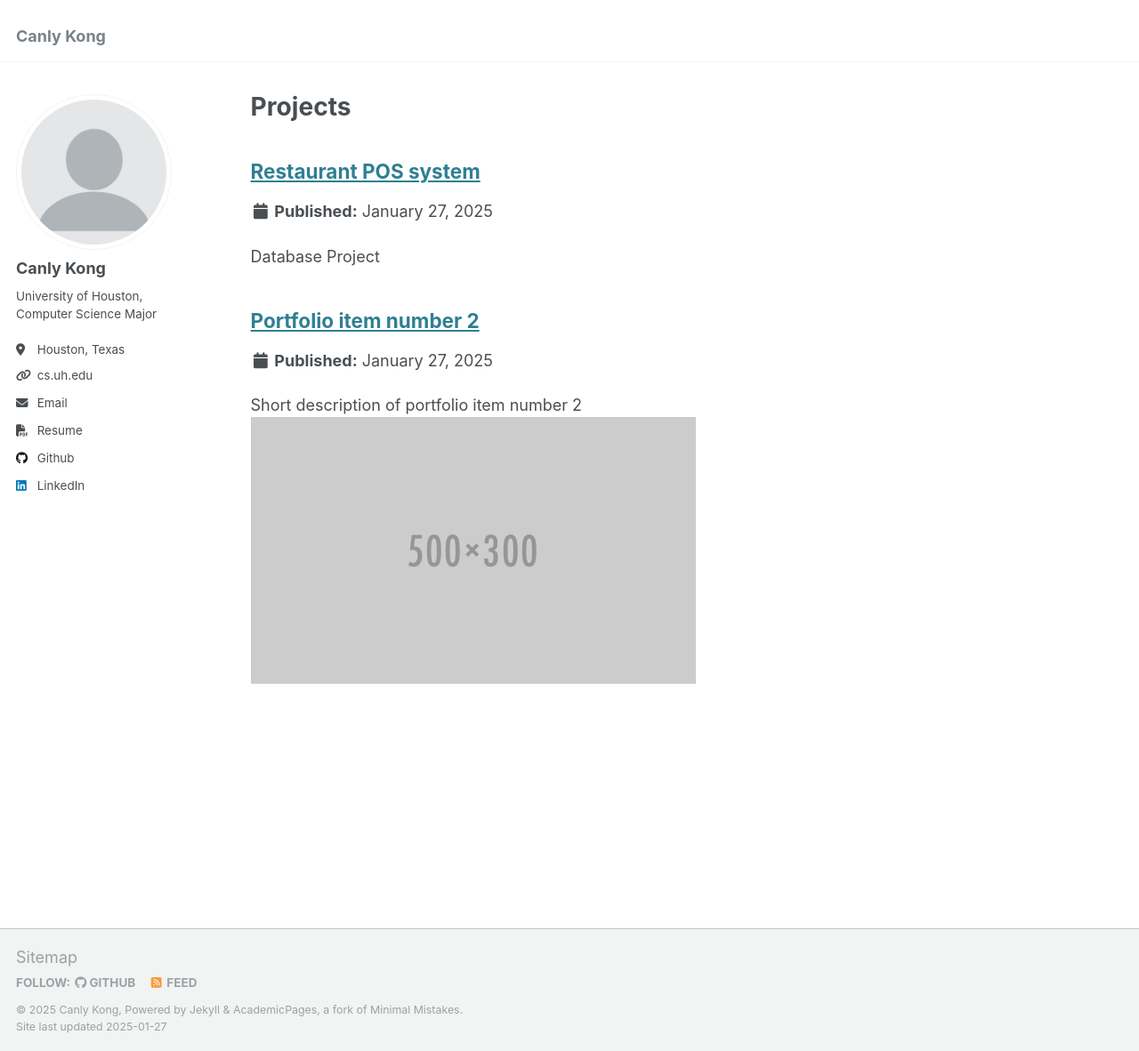
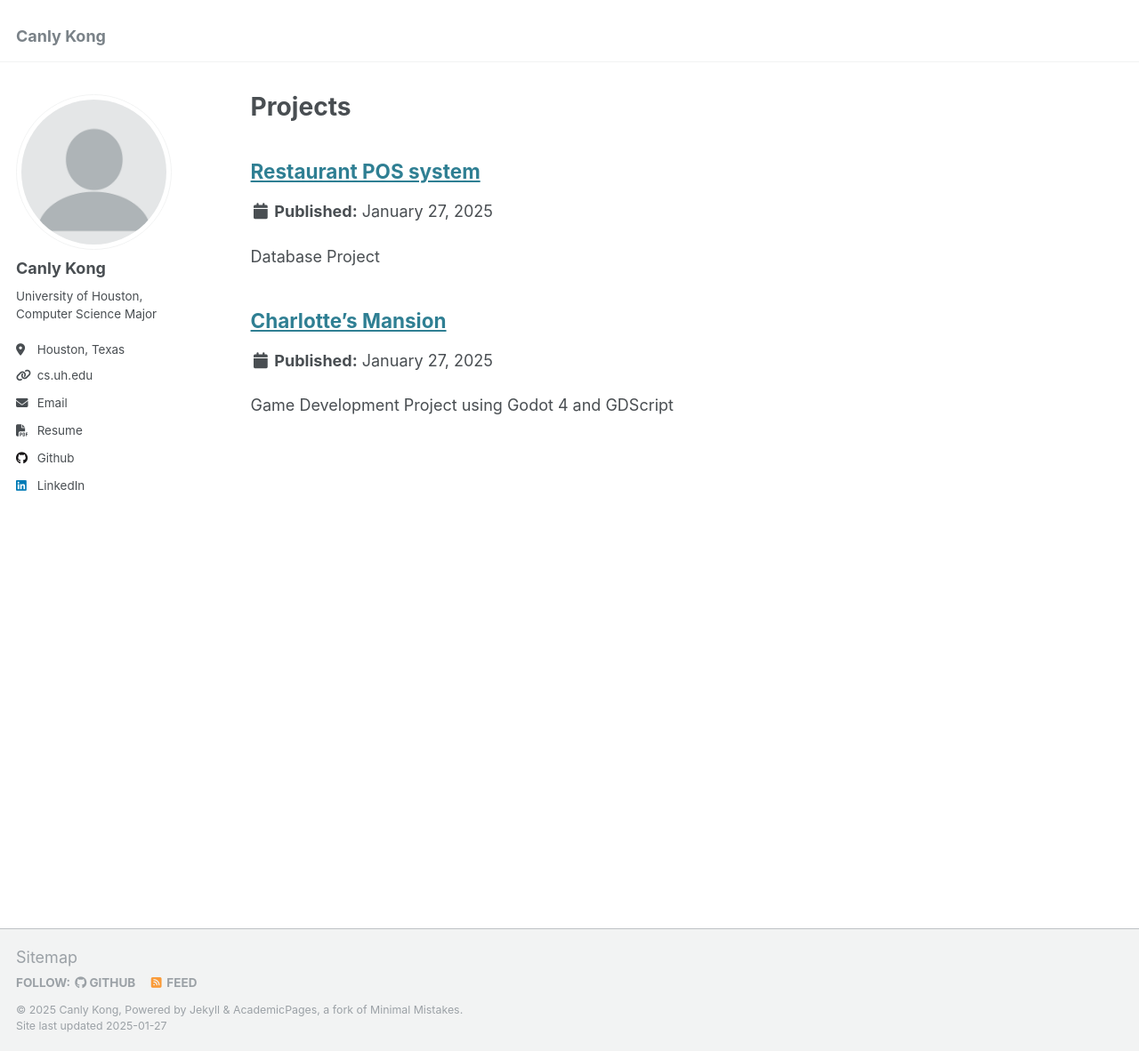
Before and after one commit to ck011604/ck011604.github.io, a Jekyll site: the page built from _pages/portfolio.html, in a window 1280 px wide and 1182 px high. Shown: the whole window at 89% size. Built offline with Jekyll 4.4.1, drawn with Linux system fonts in a browser that asks for light colours; our own code applies the rules of GitHub Pages for plain Markdown files.

Commit message:
Update portfolio-2.html

```diff
--- a/_portfolio/portfolio-2.html
+++ b/_portfolio/portfolio-2.html
@@ -1,6 +1,6 @@
 ---
-title: "Portfolio item number 2"
-excerpt: "Short description of portfolio item number 2 <br/><img src='/images/500x300.png'>"
+title: "Charlotte's Mansion"
+excerpt: "Game Development Project using Godot 4 and GDScript"
 collection: portfolio
 ---
 
```
